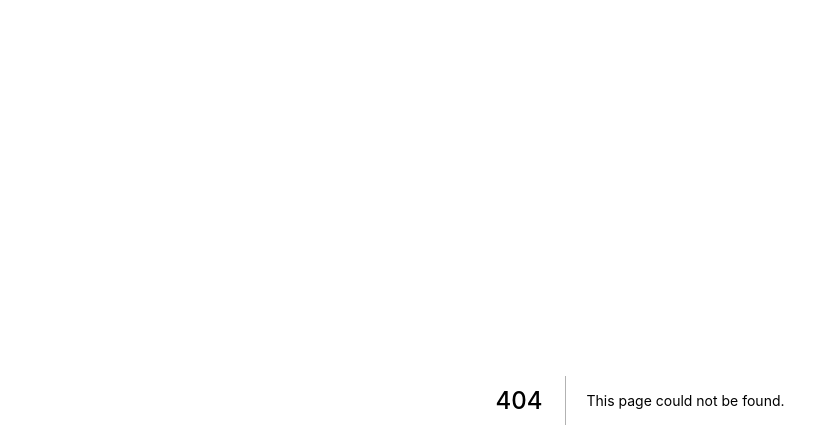
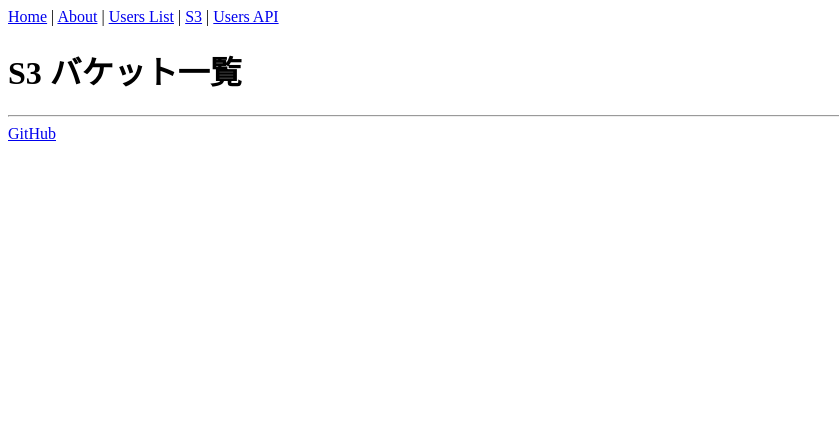
Before and after one commit to y-u-t-a/localstack-console, a Next.js app in the folder next-version/: page /s3 in a window 1280 px wide. Before the commit this address had no page. Shown: the top 448 px of the page, without its empty margins (0-839 px from the left). Built offline with nearby package versions, Linux system fonts and the light colour scheme.

Commit message:
S3 のページを追加

```diff
--- a/next-version/components/Layout.tsx
+++ b/next-version/components/Layout.tsx
@@ -27,6 +27,10 @@ const Layout = ({ children, title = 'This is the default title' }: Props) => (
         <Link href="/users">
           <a>Users List</a>
         </Link>{' '}
+        |{' '}
+        <Link href="/s3">
+          <a>S3</a>
+        </Link>{' '}
         | <a href="/api/users">Users API</a>
       </nav>
     </header>
--- /dev/null
+++ b/next-version/pages/s3/index.tsx
@@ -0,0 +1,9 @@
+import Layout from '../../components/Layout'
+
+const S3Page = () => (
+  <Layout title="S3 | AWS Mock">
+    <h1>S3 バケット一覧</h1>
+  </Layout>
+)
+
+export default S3Page
```
